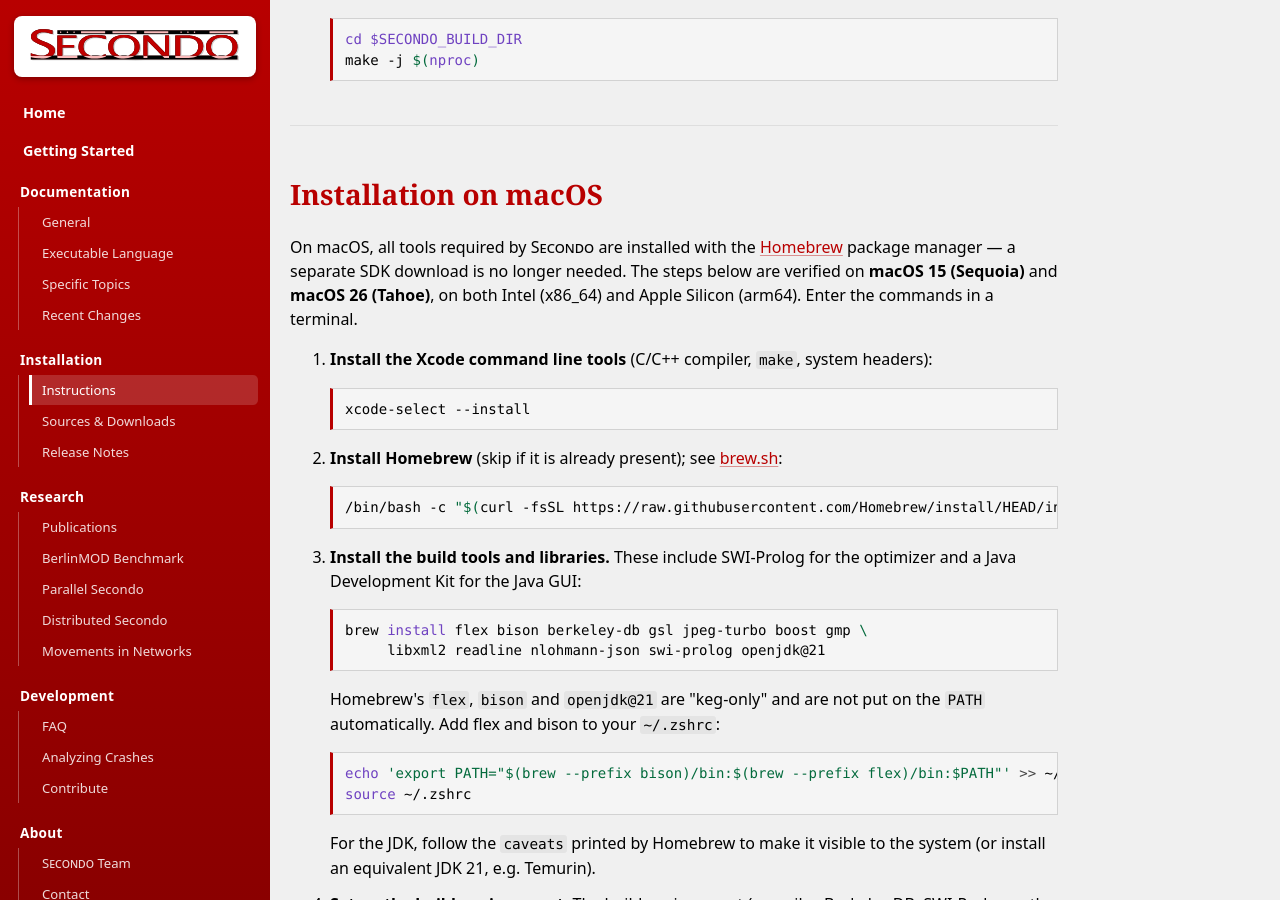
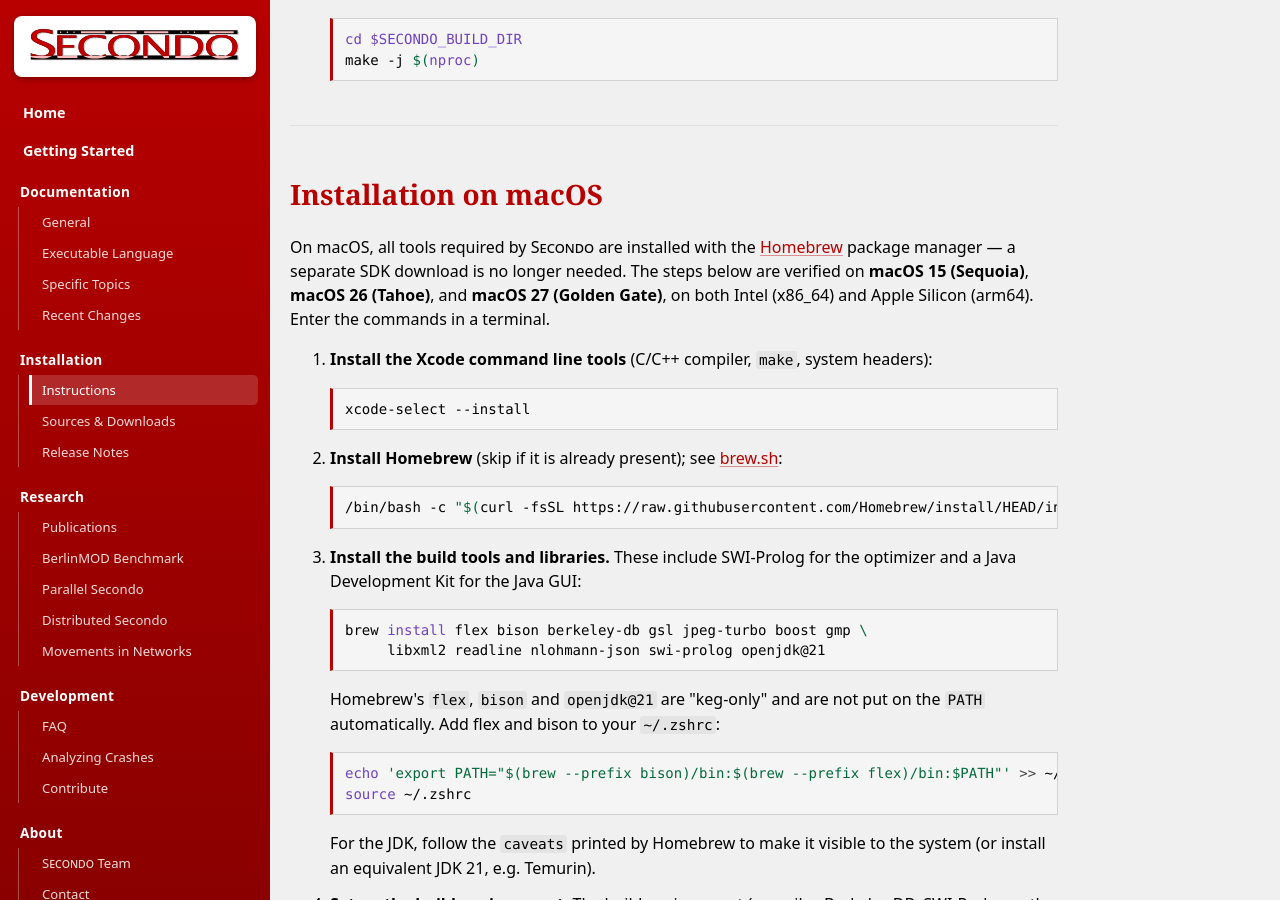
Before and after one commit to secondo-database/secondo-database.github.io, a Jekyll site: the page built from content_install.html, in a window 1280 px wide and 900 px high, scrolled down 2474 px. Built offline with Jekyll 4.4.1, drawn with Linux system fonts in a browser that asks for light colours.

Commit message:
Update macOS versions in installation instructions

```diff
--- a/content_install.html
+++ b/content_install.html
@@ -166,7 +166,8 @@ make -j $(nproc)
 On macOS, all tools required by <span class="secondo">Secondo</span> are installed
 with the <a href="https://brew.sh/">Homebrew</a> package manager &mdash; a separate
 SDK download is no longer needed. The steps below are verified on
-<b>macOS&nbsp;15 (Sequoia)</b> and <b>macOS&nbsp;26 (Tahoe)</b>, on both Intel
+<b>macOS&nbsp;15 (Sequoia)</b>, <b>macOS&nbsp;26 (Tahoe)</b>,
+and <b>macOS&nbsp;27 (Golden Gate)</b>, on both Intel
 (x86_64) and Apple Silicon (arm64). Enter the commands
 in a terminal.
 </p>
```
